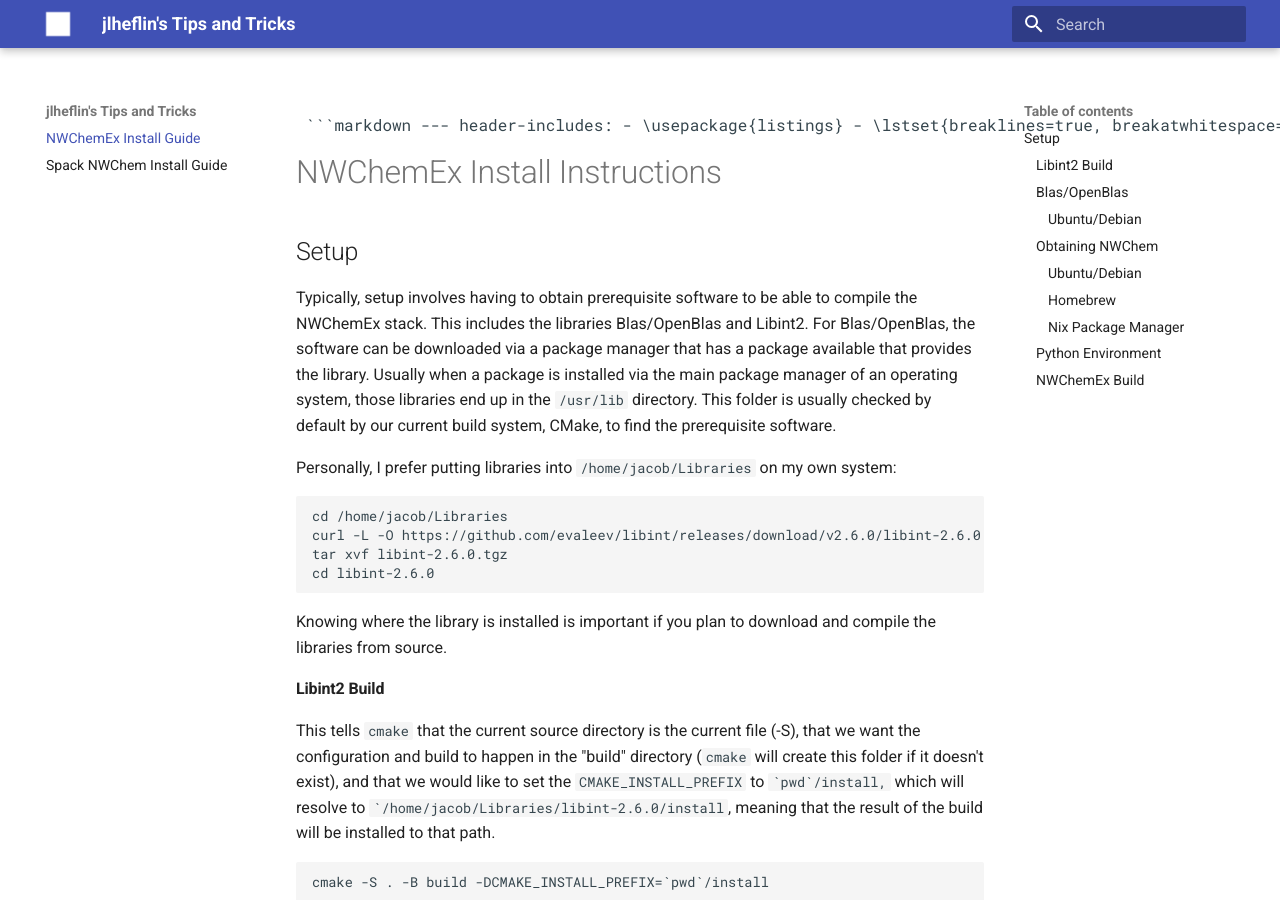
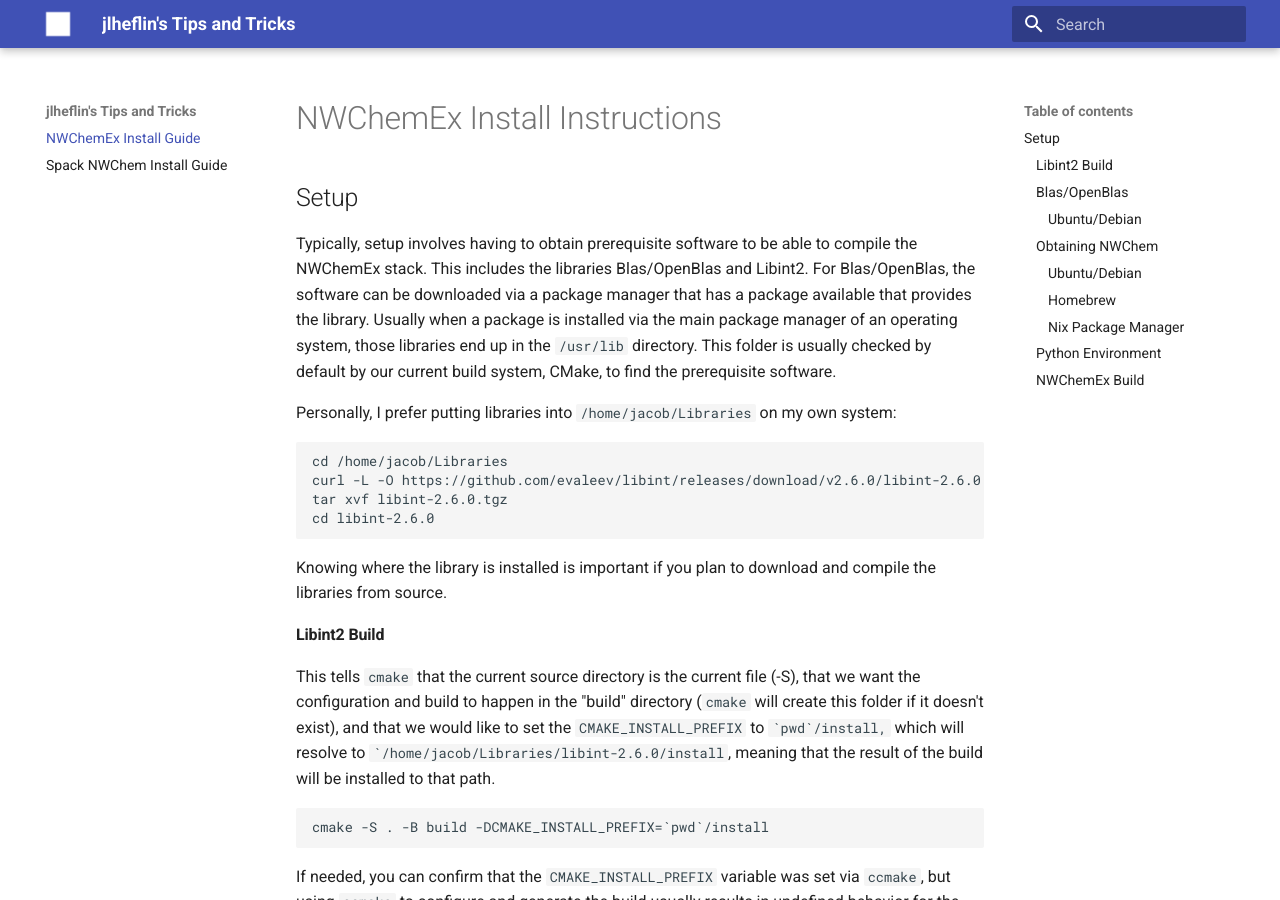
Before and after one commit to jlheflin/jlheflin.github.io, an MkDocs documentation site: the page built from docs/nwchemex_install_instructions.md, in a window 1280 px wide and 900 px high. Built offline with MkDocs 1.6.1 and Material for MkDocs 9.7.7, drawn with Linux system fonts in a browser that asks for light colours.

Commit message:
removed unnecessary header html

````diff
--- a/docs/nwchemex_install_instructions.md
+++ b/docs/nwchemex_install_instructions.md
@@ -1,4 +1,3 @@
-<pre> ```markdown --- header-includes: - \usepackage{listings} - \lstset{breaklines=true, breakatwhitespace=false} --- </pre>
 # NWChemEx Install Instructions
 
 ## Setup
````
